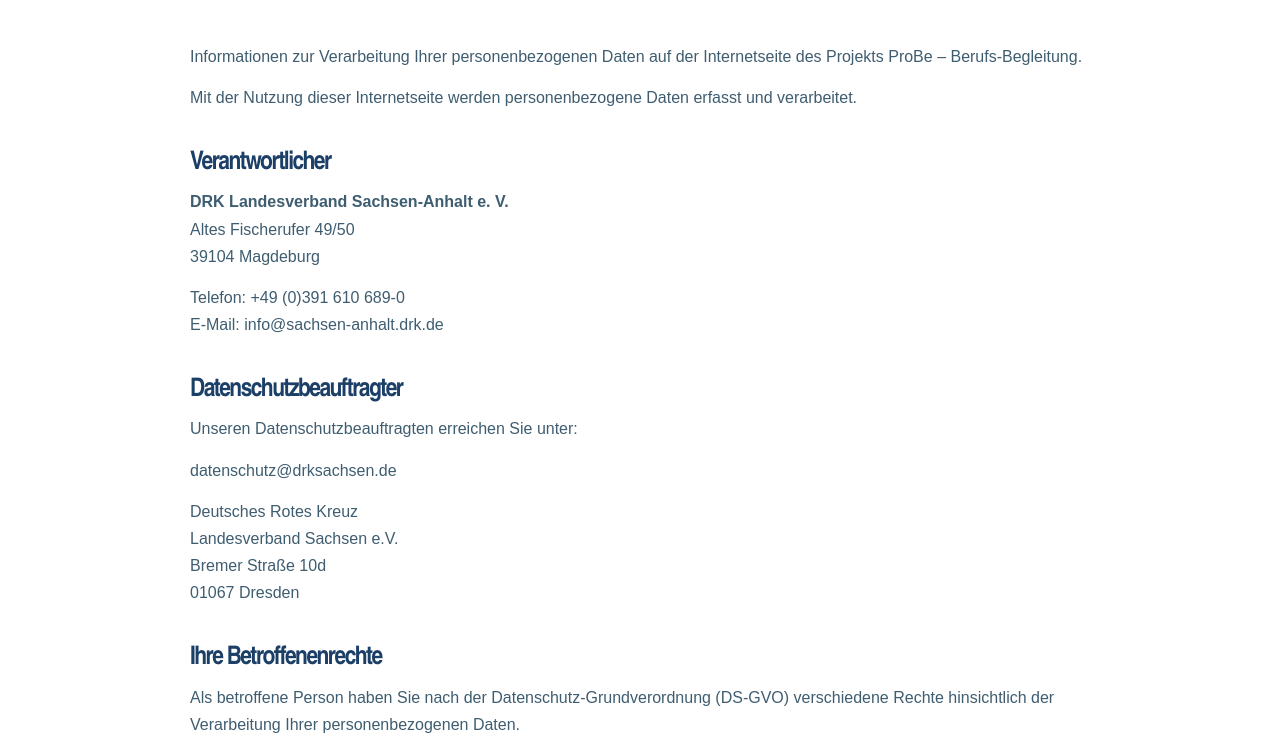
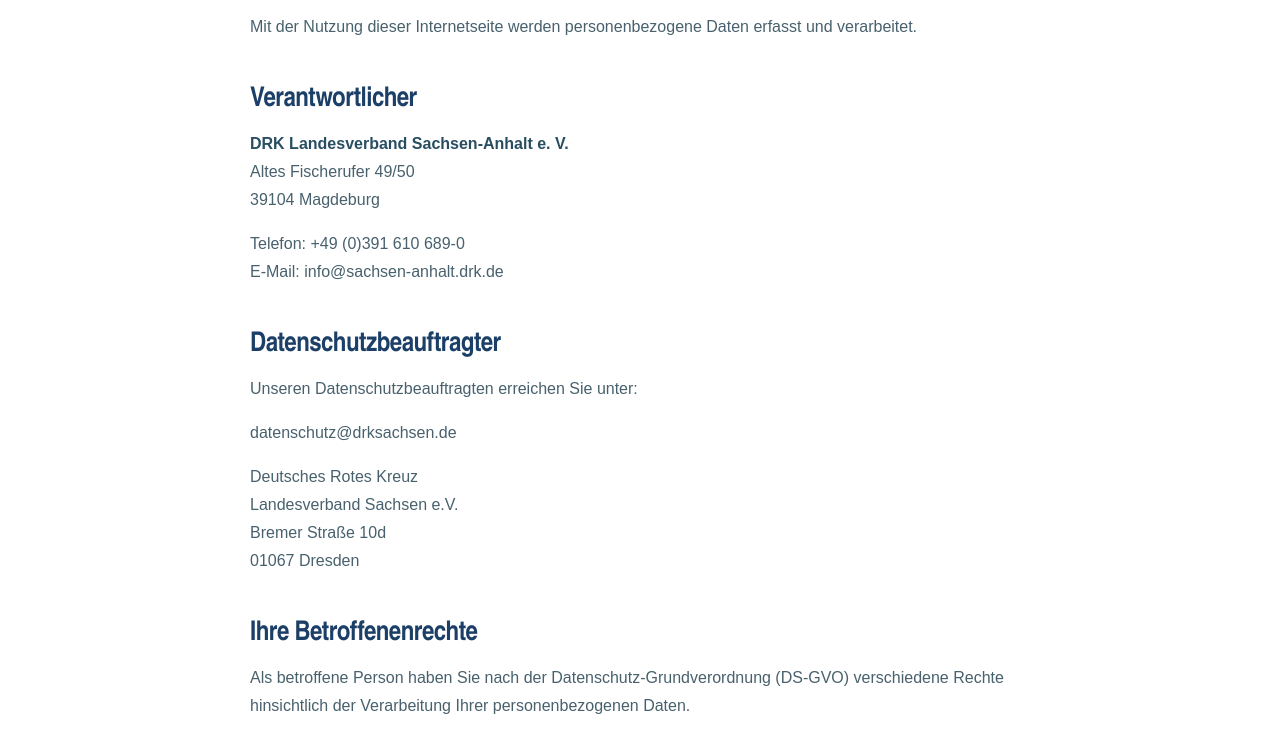
Before and after one commit to muneasy-code/probe-website, a plain HTML site: page datenschutz.html in a window 1280 px wide. Shown: the part 299-1041 px from the top of the page. Drawn offline with Linux system fonts and the light colour scheme.

Commit message:
Refine legal page spacing and structure without changing legal copy

```diff
--- a/datenschutz.html
+++ b/datenschutz.html
@@ -12,6 +12,7 @@
 <link rel="stylesheet" href="css/redesign.css">
 <link rel="stylesheet" href="css/cinematic.css">
 <link rel="stylesheet" href="css/light-theme.css">
+  <link rel="stylesheet" href="css/legal-pages.css">
 </head>
 
 <body class="page-legal">
```
